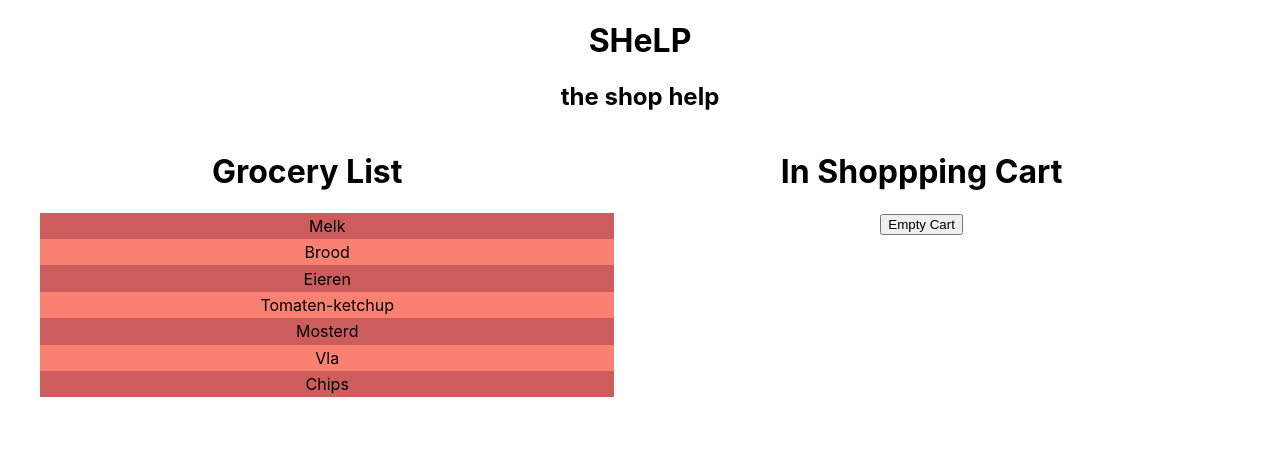
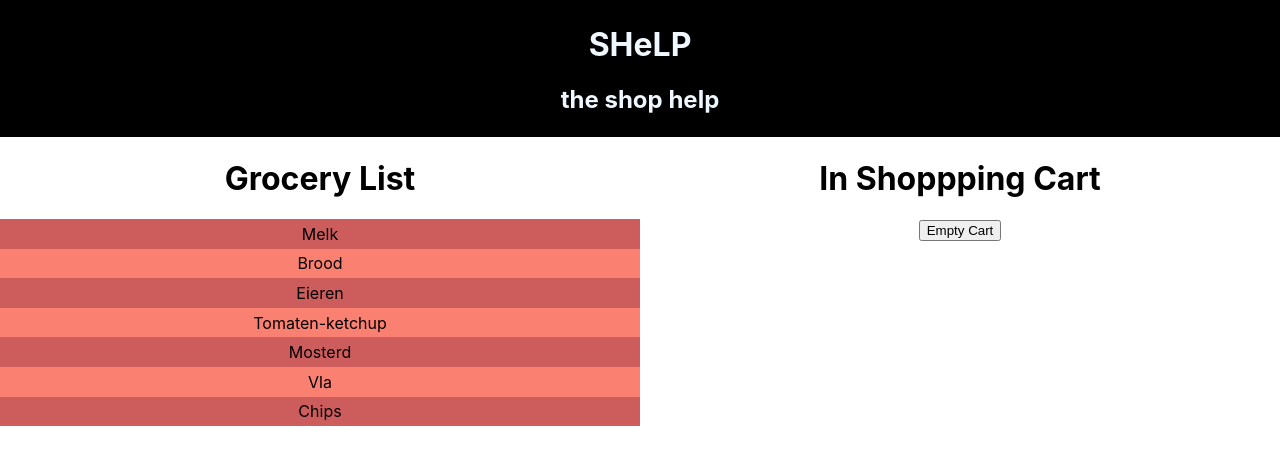
Before and after one commit to Tijs-vd-B/tijs_vd_b_eindopdracht_fed_level33, a React (Create React App) app: page / in a window 1280 px wide. Shown: the top 464 px of the page. Built offline with nearby package versions, Linux system fonts and the light colour scheme.

Commit message:
Some more styling

```diff
--- a/src/App.css
+++ b/src/App.css
@@ -7,6 +7,12 @@ body {
   text-align: center;
 }
 
+.header {
+  background-color: black;
+  color: aliceblue;
+  padding: 0.2rem;
+}
+
 .container {
   display: flex;
   flex-direction: row;
@@ -14,12 +20,15 @@ body {
 
 .grocerylist,
 .shoppingcart {
-  width: 48%;
+  width: 100%;
 }
 
+ul {
+  list-style-type: none;
+  padding: 0;
+}
 li {
-  list-style-type: none;
-  padding: 0.2rem;
+  padding: 0.3rem;
 }
 .grocerylist__item li {
   background-color: indianred;
@@ -30,6 +39,6 @@ li {
 .shoppingcart__item li {
   background-color: steelblue;
 }
-.shoppingcart__item li:nth-child(odd) {
+.shoppingcart__item li:nth-child(even) {
   background-color: skyblue;
 }
--- a/src/App.js
+++ b/src/App.js
@@ -4,8 +4,10 @@ import Container from "./Container";
 function App() {
   return (
     <div className="App">
-      <h1>SHeLP</h1>
-      <h2>the shop help</h2>
+      <div className="header">
+        <h1>SHeLP</h1>
+        <h2>the shop help</h2>
+      </div>
       <Container />
     </div>
   );
```
